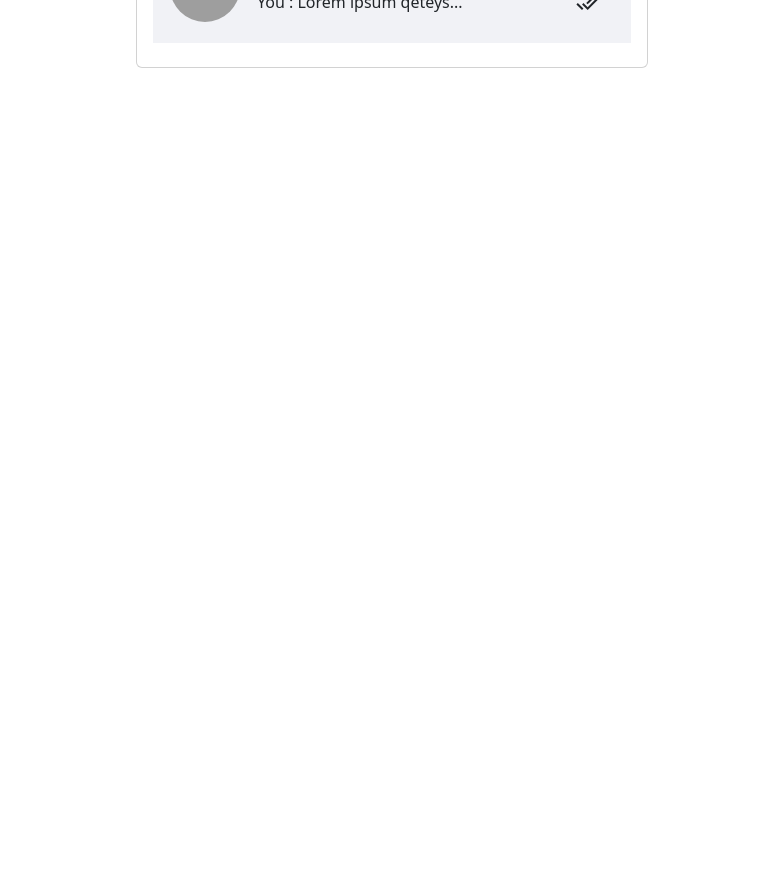
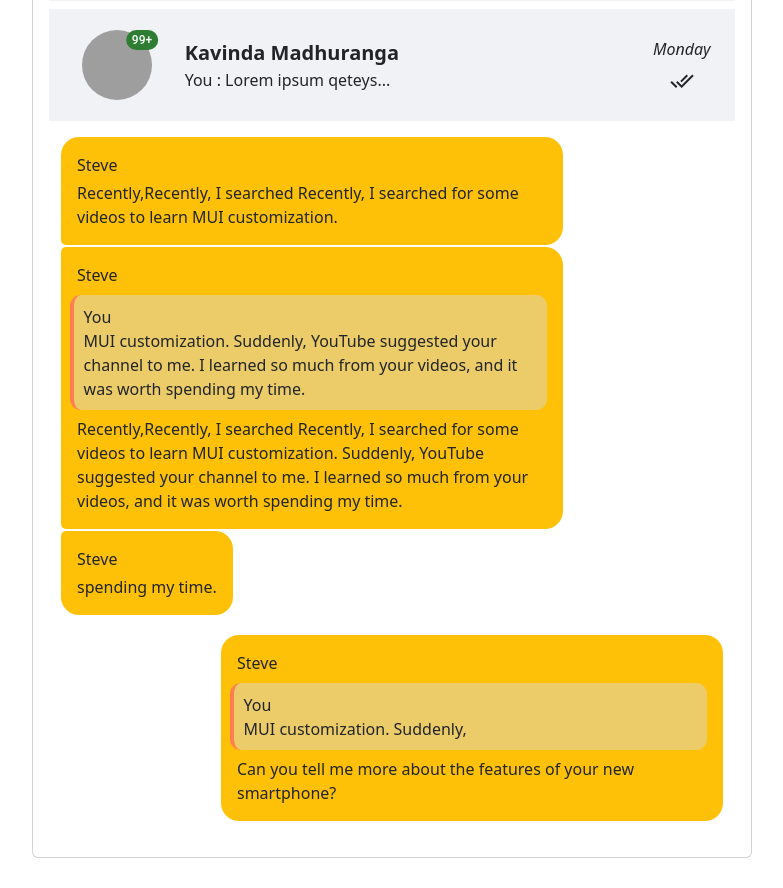
Before and after one commit to DotTalk-chatapp/.Talk, a React (Create React App) app: page / in a window 1280 px wide. Shown: the part 760-1648 px from the top of the page, without its empty margins (248-1031 px from the left). Before the commit the page ends 828 px from the top, so only its background shows below. Built offline with nearby package versions, Linux system fonts and the light colour scheme; grey boxes are pictures that could not be loaded.

Commit message:
Designed Msg

```diff
--- a/src/App.js
+++ b/src/App.js
@@ -6,15 +6,16 @@ import Card from './components/atoms/Card';
 import Chatbox from './components/ui/chatbox/Chatbox';
 import ChatPanelHeader from './components/ui/chatPanelHeader/ChatPanelHeader';
 import InboxHeader from './components/ui/inboxHeader/InboxHeader';
+import ReceiveMessage from './components/ui/message/ReceiveMmessage';
 
 function App() {
   return (
     <>
       <div
         className="d-flex justify-content-center align-items-center "
-        style={{ height: '90vh' }}
+        style={{ height: 'auto' }}
       >
-        <Card width="32rem" height="auto">
+        <Card width="45rem" height="auto">
           <p class="fs-4">Sign in</p>
           <Textbox
             label="Email address"
@@ -73,6 +74,40 @@ function App() {
             date="Monday"
             lastMessageStatus="🕑"
           />
+
+          <ReceiveMessage
+            messagePosition="top"
+            msgType="resMsg"
+            mentioned={false}
+            message="Recently,Recently, I searched Recently, I searched for some videos
+              to learn MUI customization."
+          />
+          <ReceiveMessage
+            messagePosition="mid"
+            msgType="resMsg"
+            mentioned={true}
+            replyMessage="MUI customization. Suddenly, YouTube suggested your
+            channel to me. I learned so much from your videos, and it was
+            worth spending my time."
+            message="Recently,Recently, I searched Recently, I searched for some videos
+              to learn MUI customization. Suddenly, YouTube suggested your
+              channel to me. I learned so much from your videos, and it was
+              worth spending my time."
+          />
+          <ReceiveMessage
+            messagePosition="end"
+            msgType="resMsg"
+            mentioned={false}
+            message="spending my time."
+          />
+
+          <ReceiveMessage
+            messagePosition="single"
+            msgType="sendMsg"
+            mentioned={true}
+            replyMessage="MUI customization. Suddenly,"
+            message="Can you tell me more about the features of your new smartphone?"
+          />
         </Card>
       </div>
     </>
--- /dev/null
+++ b/src/components/ui/message/ReceiveMmessage.js
@@ -0,0 +1,92 @@
+const ReceiveMessage = (props) => {
+  const messageMargin = {
+    top: '16px 0px 2px 0px',
+    mid: '2px 0px 2px 0px',
+    end: '2px 0px 16px 0px',
+    single: '20px 0px 20px 0px',
+  };
+
+  const messageStyles2 = {
+    resMsg: {
+      widthMargin: '0rem 10rem 0rem 0rem',
+      msgPosition: {
+        top: { borderRadius: '18px 18px 18px 5px', margin: messageMargin.top },
+        mid: { borderRadius: '5px 18px 18px 5px', margin: messageMargin.mid },
+        end: { borderRadius: '5px 18px 18px 18px', margin: messageMargin.end },
+        single: {
+          borderRadius: '18px 18px 18px 18px',
+          margin: messageMargin.single,
+        },
+      },
+    },
+    sendMsg: {
+      widthMargin: '0rem 0rem 0rem 10rem',
+      msgPosition: {
+        top: { borderRadius: '18px 18px 5px 18px', margin: messageMargin.top },
+        mid: { borderRadius: '18px 5px 5px 18px', margin: messageMargin.mid },
+        end: { borderRadius: '18px 5px 18px 18px', margin: messageMargin.end },
+        single: {
+          borderRadius: '18px 18px 18px 18px',
+          margin: messageMargin.single,
+        },
+      },
+    },
+  };
+
+  return (
+    <>
+      <div>
+        <div
+          className={`container d-flex ${
+            props.msgType !== 'resMsg'
+              ? 'justify-content-end'
+              : 'justify-content-start'
+          }`}
+          style={{
+            margin:
+              messageStyles2[props.msgType].msgPosition[props.messagePosition]
+                .margin,
+          }}
+        >
+          <div
+            className="flex-grow-0 message-outer p-3 bg-warning "
+            style={{
+              margin: messageStyles2[props.msgType].widthMargin,
+              borderRadius:
+                messageStyles2[props.msgType].msgPosition[props.messagePosition]
+                  .borderRadius,
+            }}
+          >
+            <div>
+              {' '}
+              <p class="fw-medium mb-1">Steve</p>
+            </div>
+            <div>
+              {props.mentioned && (
+                <div
+                  style={{
+                    borderLeft: 'solid 4px #ff7f50',
+                    backgroundColor: '#eccc68',
+                    padding: '0.6rem',
+                    borderRadius: '11px',
+                    marginLeft: '-7px',
+                    marginBottom: '7px',
+                    marginTop: '8px',
+                  }}
+                >
+                  <div>
+                    <p class="fw-medium m-0">You</p>
+                  </div>
+                  <div>{props.replyMessage}</div>
+                </div>
+              )}
+              <div>{props.message}</div>
+            </div>
+          </div>
+        </div>
+      </div>
+    </>
+  );
+};
+
+export default ReceiveMessage;
```
Also changed, not shown: src/components/ui/message/SendMessage.js (added).
